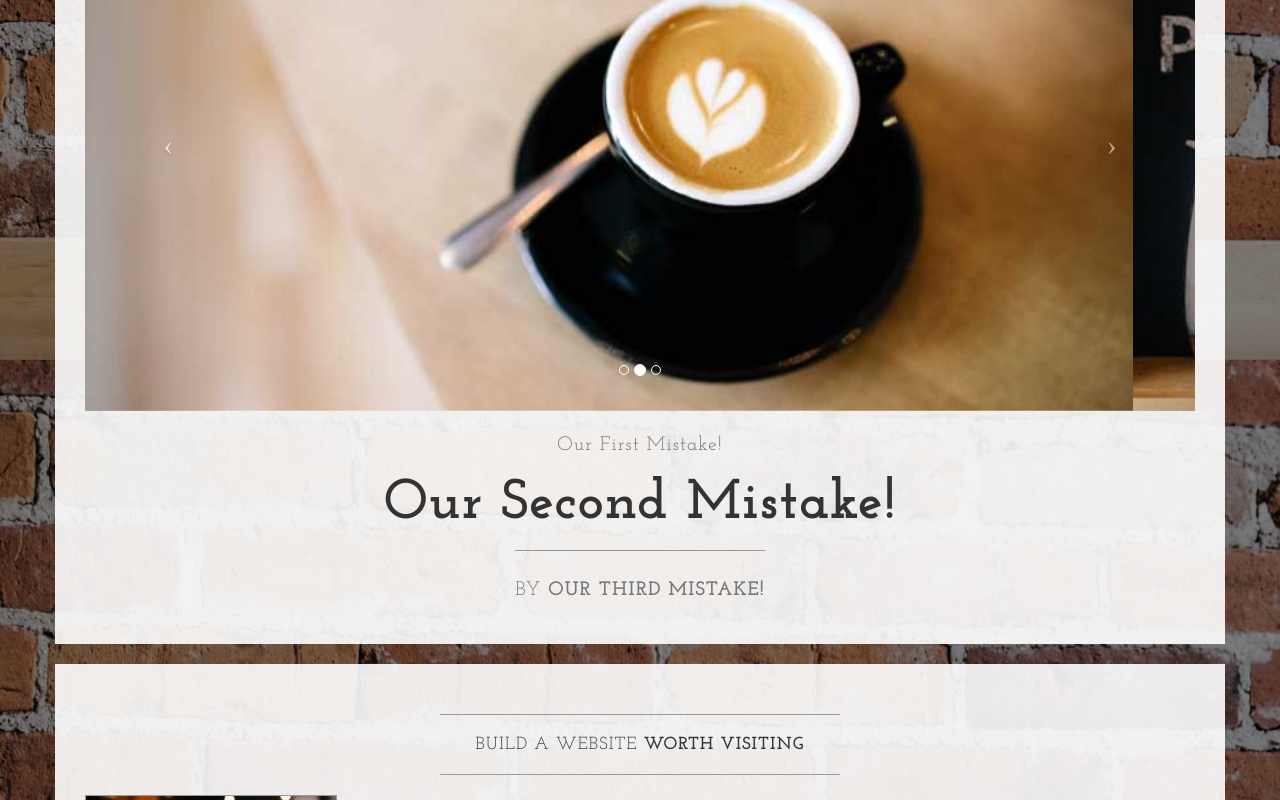
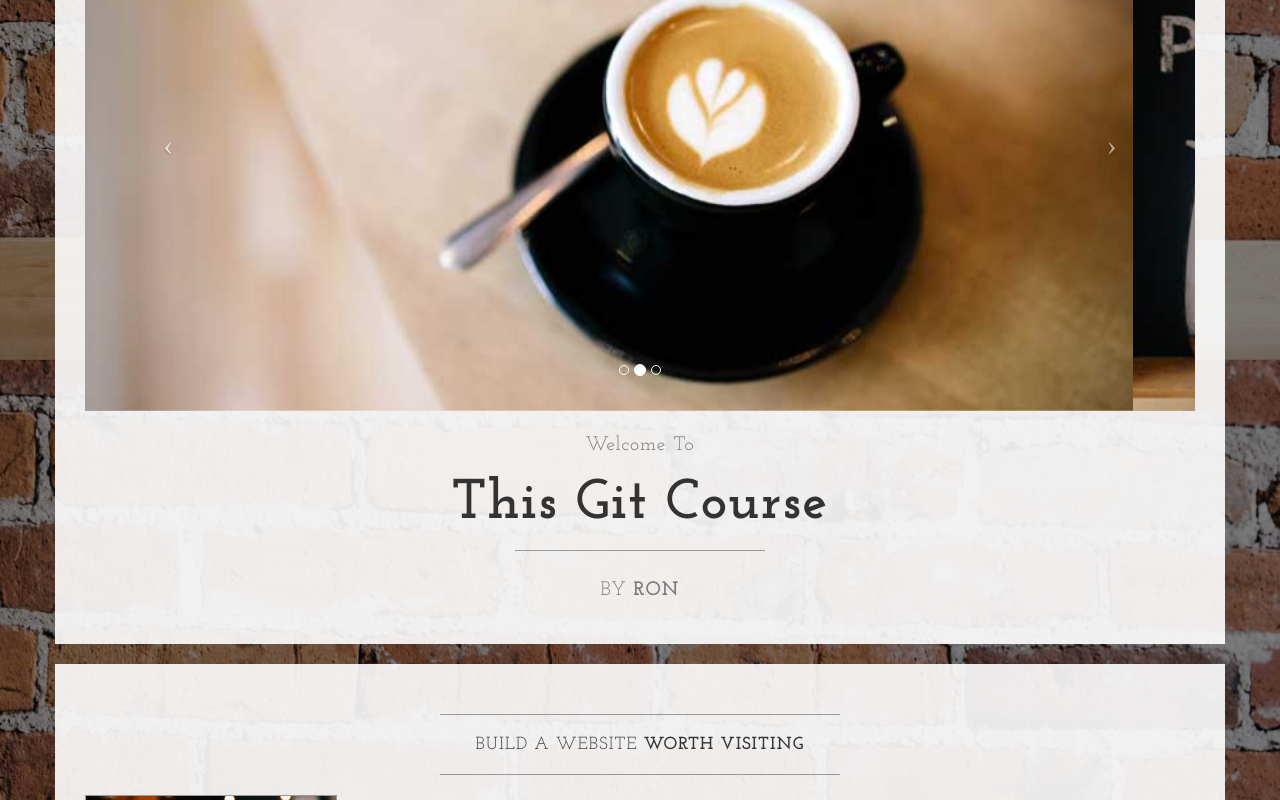
Before and after one commit to rgustinella/learning, a plain HTML site: page index.html in a window 1280 px wide. Shown: the part 440-1240 px from the top of the page. Drawn offline with nearby package versions, Linux system fonts and the light colour scheme.

Commit message:
Revert "Comminting our third mistake, we left the other two in place"
This reverts commit a4401c406d1f73b5576bc18986862b9e944cd377.

```diff
--- a/index.html
+++ b/index.html
@@ -106,13 +106,13 @@
                         </a>
                     </div>
                     <h2 class="brand-before">
-                        <small>Our first mistake!</small>
+                        <small>Welcome to</small>
                     </h2>
-                    <h1 class="brand-name">Our second mistake!</h1>
+                    <h1 class="brand-name">This Git Course</h1>
                     <hr class="tagline-divider">
                     <h2>
                         <small>By
-                            <strong>Our third mistake!</strong>
+                            <strong>Ron</strong>
                         </small>
                     </h2>
                 </div>
```
